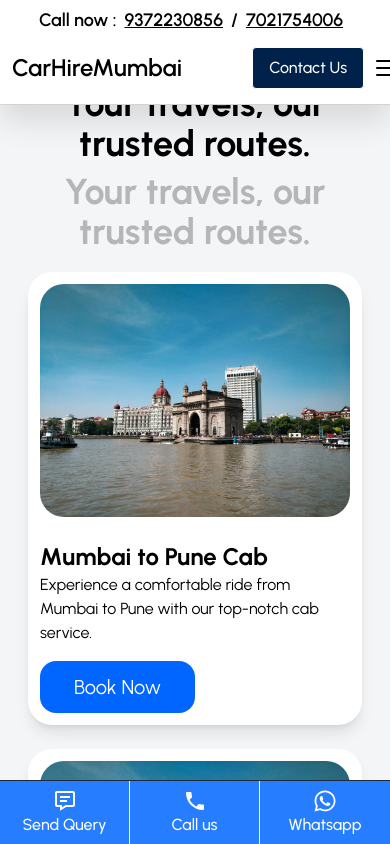
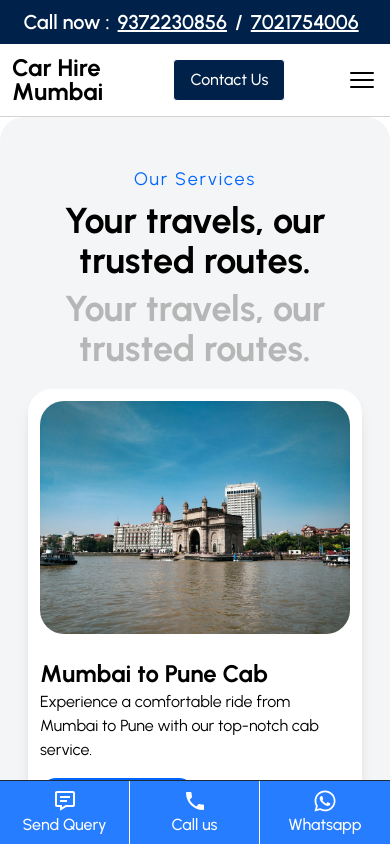
Before and after one commit to carhiremumbai/carhiremumbai, a Next.js app: page /services-we-provide in a window 390 px wide. Shown: the top 844 px of the page. Built offline with nearby package versions, Linux system fonts and the light colour scheme.

Commit message:
Major changes done.

```diff
--- a/app/components/Dedicated/index.tsx
+++ b/app/components/Dedicated/index.tsx
@@ -1,4 +1,5 @@
 import Image from "next/image";
+import Link from "next/link";
 
 const Dedicated = () => {
     return (
@@ -20,9 +21,9 @@ const Dedicated = () => {
                         <h2 className="text-4xl lg:text-5xl font-bold sm:leading-tight text-center lg:text-start">Experience Mumbai Like Never Before with Our Exclusive <span className="text-blue underline" >Mumbai Darshan Tour Package!</span></h2>
                         <p className="font-medium text-lightblack text-2xl mt-5 text-justify lg:text-justify">Get ready to experience the city like never before with our exclusive <span className="underline" >Mumbai Darshan Tour Package</span>. During this tour, you will explore iconic landmarks such as the Gateway of India, Elephanta Caves, Chhatrapati Shivaji Maharaj Terminus, and Marine Drive. You will also get to taste delicious street food at Chowpatty Beach, shop till you drop at Colaba Causeway, and witness the bustling local markets. Our experienced tour guides will share interesting facts and stories about Mumbai&apos;s rich history and culture. So come join us and immerse yourself in the vibrant spirit of this incredible city. Book your Darshan Tour Package today!</p>
                         {/* <p className="text-2xl font-semibold mt-12 lg:ml-32 preline text-center lg:text-start"> Cathy Hills, CEO</p> */}
-                        <div className="md:block hidden mt-8 text-center lg:text-start">
+                        <Link href="https://wa.me/919076182397?text=Hi, I'm interested in the Mumbai Darshan tour package. Can you provide me with the details" className="md:block hidden mt-8 text-center lg:text-start">
                             <button className="text-xl font-semibold text-white bg-btnblue py-4 px-12 hover:bg-hoblue rounded-full">Book Now</button>
-                        </div>
+                        </Link>
                     </div>
                     <div className="text-center md:hidden block mt-5 lg:text-start">
                         <button className="text-xl font-semibold text-white bg-btnblue py-4 px-12 hover:bg-hoblue rounded-full">Book Now</button>
--- a/app/components/Navbar/Contactus.tsx
+++ b/app/components/Navbar/Contactus.tsx
@@ -54,9 +54,6 @@ const Contactusform = () => {
                         Contact Us
                     </button>
                 </div>
-                {/* <p className='hidden lg:block ml-2 text-lg font-normal ' > <span>
-                    +91 7021754006 </span> <br /> <span> +91 9372093020</span>
-                </p> */}
             </div>
 
             <Transition appear show={isOpen} as={Fragment}>
--- a/app/components/Navbar/Navbar.tsx
+++ b/app/components/Navbar/Navbar.tsx
@@ -32,21 +32,22 @@ const Navbar = () => {
     return (
         <Disclosure as="nav" className="navbar">
             <>
+                <div className="md:hidden flex text-white bg-navyblue justify-center py-2  items-center font-normal ">
+                    <p className=" flex items-center font-semibold text-xl "> Call now : <a href="tel:9372230856" className='mx-2 underline' >9372230856</a> / <a href="tel:7021754006" className='mx-2 underline'>7021754006</a> </p>
+                </div>
                 <div className="mx-auto max-w-7xl p-3 md:p-4 lg:px-2">
                     {/* Mobile Number */}
-                    <div className="flex justify-center -mt-4  items-center font-normal text-black">
-                        <p className="md:hidden flex items-center font-semibold text-lg "> Call now : <a href="tel:9372230856" className='mx-2 underline' >9372230856</a> / <a href="tel:7021754006" className='mx-2 underline'>7021754006</a> </p>
-                    </div>
-                    <div className="flex h-12 sm:h-20 items-center">
+
+                    <div className="flex justify-between h-12 sm:h-20 items-center">
 
                         {/* LOGO AND LINKS */}
-                        <div className="flex md:mr-4 md:flex-1 items-center md:justify-between ">
+                        <div className="flex md:mr-4 md:flex-1 items-center justify-between ">
 
                             {/* LOGO */}
 
-                            <div className="flex flex-shrink-0 items-center border-right">
-                                <Link href="/" className='text-2xl sm:text-4xl font-semibold text-black'>
-                                    CarHireMumbai
+                            <div className="flex flex-shrink-0  items-center border-right">
+                                <Link href="/" className='text-2xl sm:text-4xl font-bold leading-6 text-black'>
+                                    Car Hire <br /> Mumbai
                                 </Link>
                             </div>
 
--- a/app/components/Navbar/index.tsx
+++ b/app/components/Navbar/index.tsx
@@ -3,40 +3,39 @@ import Navbar from './Navbar';
 import React, { useEffect } from 'react';
 
 const Navbarin: React.FC = () => {
-    // useEffect(() => {
-    //     // The debounce function receives our function as a parameter
-    //     const debounce = (fn: Function) => {
-    //         // This holds the requestAnimationFrame reference, so we can cancel it if we wish
-    //         let frame: number;
-    //         // The debounce function returns a new function that can receive a variable number of arguments
-    //         return (...params: any[]) => {
-    //             // If the frame variable has been defined, clear it now, and queue for next frame
-    //             if (frame) {
-    //                 cancelAnimationFrame(frame);
-    //             }
-    //             // Queue our function call for the next frame
-    //             frame = requestAnimationFrame(() => {
-    //                 // Call our function and pass any params we received
-    //                 fn(...params);
-    //             });
-    //         }
-    //     };
+    useEffect(() => {
+        // The debounce function receives our function as a parameter
+        const debounce = (fn: Function) => {
+            // This holds the requestAnimationFrame reference, so we can cancel it if we wish
+            let frame: number;
+            // The debounce function returns a new function that can receive a variable number of arguments
+            return (...params: any[]) => {
+                // If the frame variable has been defined, clear it now, and queue for next frame
+                if (frame) {
+                    cancelAnimationFrame(frame);
+                }
+                // Queue our function call for the next frame
+                frame = requestAnimationFrame(() => {
+                    // Call our function and pass any params we received
+                    fn(...params);
+                });
+            }
+        };
 
-    //     // Reads out the scroll position and stores it in the data attribute
-    //     // so we can use it in our stylesheets
-    //     const storeScroll = () => {
-    //         document.documentElement.dataset.scroll = window.scrollY.toString();
-    //     }
+        // Reads out the scroll position and stores it in the data attribute
+        // so we can use it in our stylesheets
+        const storeScroll = () => {
+            document.documentElement.dataset.scroll = window.scrollY.toString();
+        }
 
-    //     // Listen for new scroll events, here we debounce our `storeScroll` function
-    //     document.addEventListener('scroll', debounce(storeScroll), { passive: true });
+        // Listen for new scroll events, here we debounce our `storeScroll` function
+        document.addEventListener('scroll', debounce(storeScroll), { passive: true });
 
-    //     // Update scroll position for first time
-    //     storeScroll();
-    // }, [])
+        // Update scroll position for first time
+        storeScroll();
+    }, [])
     return (
         <>
-
             <Navbar />
         </>
     );
--- a/app/fleets/page.tsx
+++ b/app/fleets/page.tsx
@@ -13,30 +13,35 @@ const fleetsData = [
     heading: "Swift Dzire",
     rate: "13",
     imgSrc: "/images/articles/dzire.png",
+    msg: "Hello, I'm looking to hire a Swift Dzire, Please share the details."
   },
   {
     time: "6+1",
     heading: "Innova Crysta",
     rate: "22",
     imgSrc: "/images/articles/innova.png",
+    msg: "Hello, I'm looking to hire an Innova Crysta, Please share the details."
   },
   {
     time: "6+1",
     heading: "Ertiga",
     rate: "16",
     imgSrc: "/images/articles/ertiga.png",
+    msg: "Hello, I'm looking to hire an Ertiga, Please share the details."
   },
   {
     time: "6+1",
     heading: "Kia Carens",
     rate: "18",
     imgSrc: "/images/articles/carens.png",
+    msg: "Hello, I'm looking to hire a Kia Carens, Please share the details."
   },
   {
     time: "13/17",
     heading: "Tempo Traveller",
     rate: "25+",
     imgSrc: "/images/articles/tempoTraveller.png",
+    msg: "Hello, I'm looking to hire a Tempo Traveller, Please share the details."
   },
 ]
 
@@ -51,16 +56,16 @@ const Fleets = () => {
           {/* <h3 className="text-4xl sm:text-6xl font-bold text-black opacity-50 lg:mr-48 my-2">Your journey, our diverse fleets.</h3> */}
           <h3 className="text-4xl sm:text-6xl font-bold text-black opacity-25 lg:-mr-32 my-2">Your journey, our diverse fleets.</h3>
         </div>
-        <div className='grid grid-cols-1 sm:grid-cols-2 lg:grid-cols-3 my-2 gap-x-16 lg:gap-x-10'>
+        <div className='grid grid-cols-1 sm:grid-cols-2 lg:grid-cols-3 my-2 gap-x-5 lg:gap-x-10'>
           {fleetsData.map((item, i) => (
             <div key={i} className="bg-white m-3 px-3 pt-3 pb-3 md:my-10 shadow-lg rounded-3xl relative">
-              <div className=" w-[380px] h-[202px] ">
+              <div>
                 <Image
                   src={item.imgSrc}
                   alt="gaby"
                   width={360}
                   height={202}
-                  className="w-[350px] object-cover overflow-hidden"
+                  className="w-[360px] h-[202px] object-contain overflow-hidden"
                 />
               </div>
 
@@ -69,7 +74,7 @@ const Fleets = () => {
               </h4>
               <div className="flex items-center w-full  justify-between gap-4 mt-4">
 
-                <Link href="/" className="w-1/2" >
+                <Link href={`https://wa.me/919076182397?text=${item.msg}`} className="w-1/2" >
                   <h3 className="bg-blue text-xl text-white hover:bg-black hover:shadow-xl py-3 px-6 rounded-2xl article-img text-center ">
                     Book Now
                   </h3>
--- a/app/services-we-provide/page.tsx
+++ b/app/services-we-provide/page.tsx
@@ -84,7 +84,7 @@ const Services = () => {
                             <p>{item.desc}</p>
                             <div className="flex items-center w-full  justify-between gap-4 mt-4">
 
-                                <Link href="/" className="w-1/2" >
+                                <Link href={`https://wa.me/919076182397?text=${item.msg}`} className="w-1/2" >
                                     <h3 className="bg-blue text-xl text-white hover:bg-black hover:shadow-xl py-3 px-6 rounded-2xl article-img text-center ">
                                         Book Now
                                     </h3>
```
